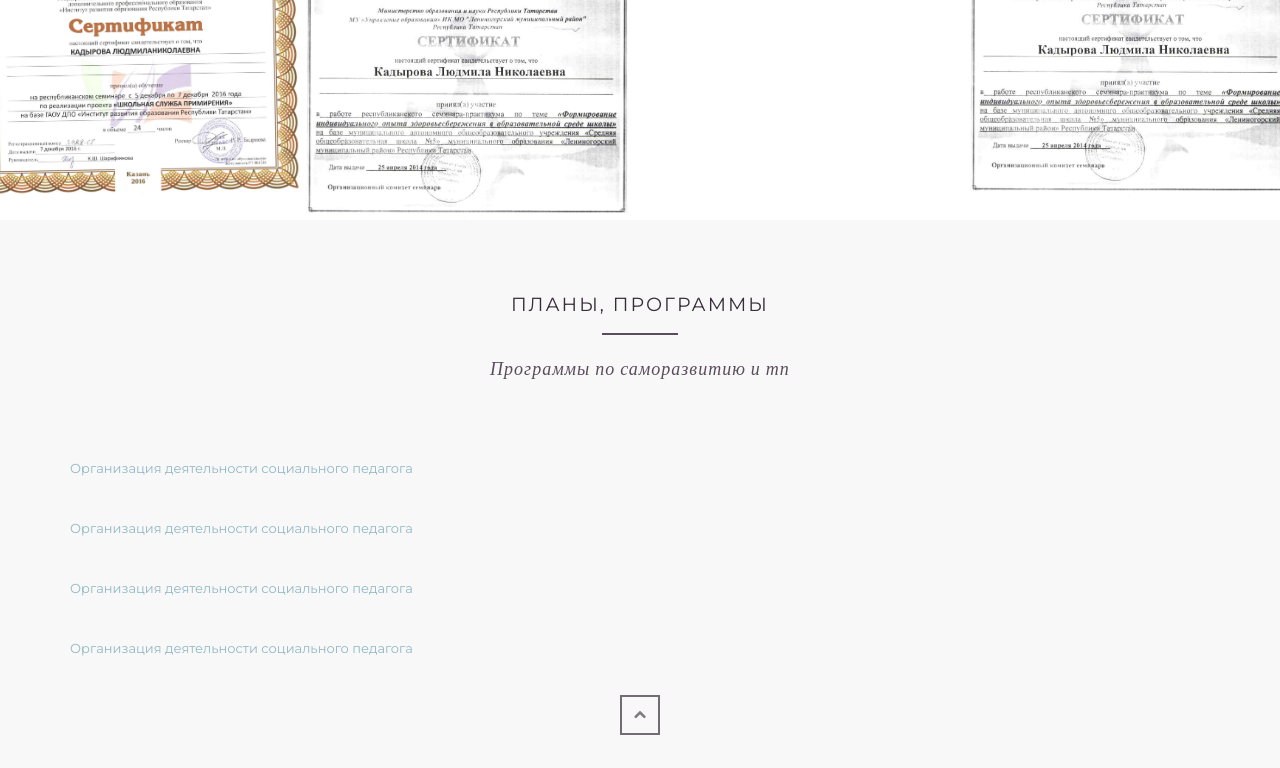
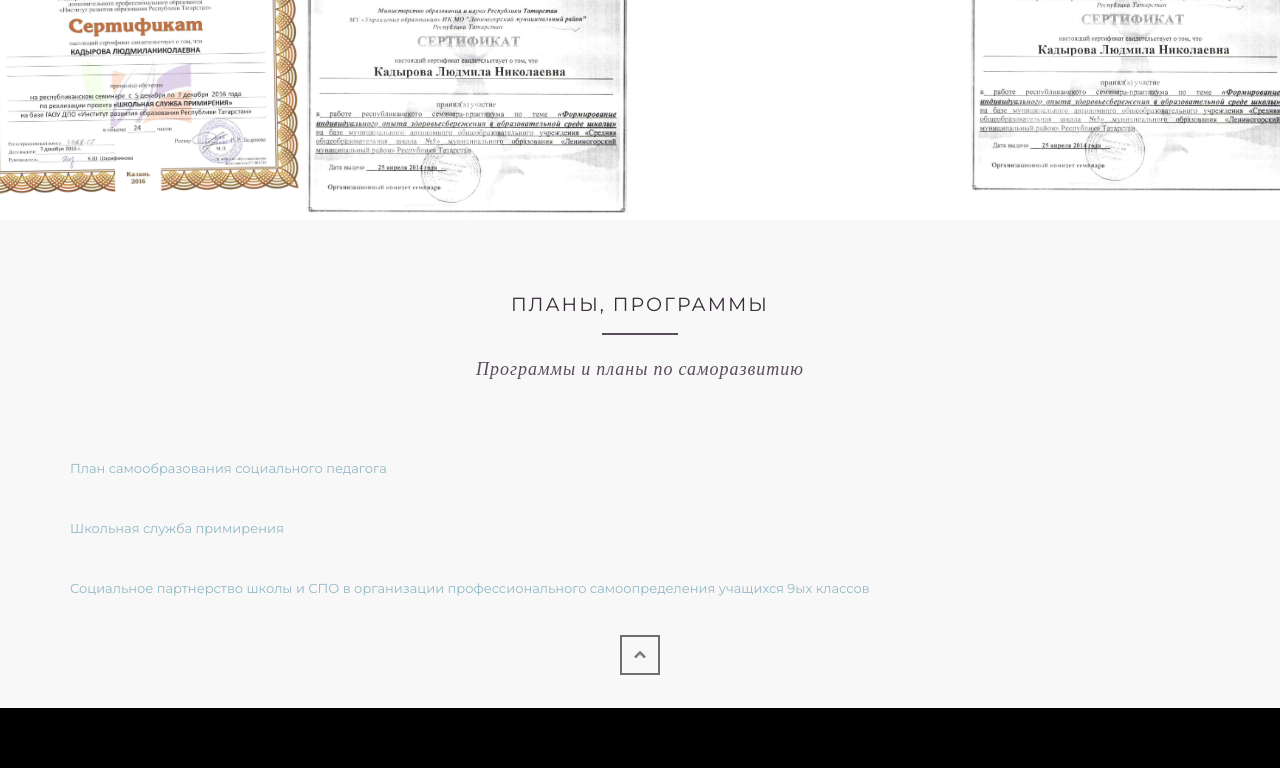
Before and after one commit to Kadyrov96/Kadyrov96.github.io, a plain HTML site: page index.html in a window 1280 px wide. Shown: the part 5197-5965 px from the top of the page. After the commit the page ends 5905 px from the top, so only its background shows below. Drawn offline with Linux system fonts and the light colour scheme.

Commit message:
files links modified

```diff
--- a/index.html
+++ b/index.html
@@ -161,7 +161,7 @@
                   <p>Владею и эффективно применяю в своей профессиональной деятельности современные технологии (ИКТ, развивающего обучения, деятельностную, личностного ориентирования), педагогику сотрудничества, методику психолого-педагогической диагностики.
                      <br>Вношу личный вклад в повышение качества образования на основе совершенствования методов воспитания. Активно распространяю собственный опыт как социальный педагог. Мои воспитанники - активные участники конкурсов различного уровня.<br />
                   </p>
-                  <p><a class="file_link" href="files/SocPegOrg.doc">Организация деятельности социального педагога</a></p>
+                  <p><a class="file_link" href="files/SocPegOrg.pdf">Организация деятельности социального педагога</a></p>
                </div>
             </div>
          </div>
@@ -296,13 +296,12 @@
          <div class="container">
             <div class="heading">
                <h2>Планы, программы</h2>
-               <h3>Программы по саморазвитию и тп</h3>
+               <h3>Программы и планы по саморазвитию</h3>
             </div>
             <div>
-               <p><a class="file_link" href="files/SocPegOrg.doc">Организация деятельности социального педагога</a></p>
-               <p><a class="file_link" href="files/SocPegOrg.doc">Организация деятельности социального педагога</a></p>
-               <p><a class="file_link" href="files/SocPegOrg.doc">Организация деятельности социального педагога</a></p>
-               <p><a class="file_link" href="files/SocPegOrg.doc">Организация деятельности социального педагога</a></p>
+               <p><a class="file_link" href="files/plan_samoobrazovaniya_soc_pedagoga.pdf">План самообразования социального педагога</a></p>
+               <p><a class="file_link" href="files/SlujbaPrimirenia.pdf">Школьная служба примирения</a></p>
+               <p><a class="file_link" href="files/Soc_partnerstvo.pdf">Социальное партнерство школы и СПО в организации профессионального самоопределения учащихся 9ых классов</a></p>
             </div>
             <p class="text-center"><a href="#wrapper" class="gototop"><i class="fa fa-chevron-up fa-2"></i></a></p>
       </section>
```
